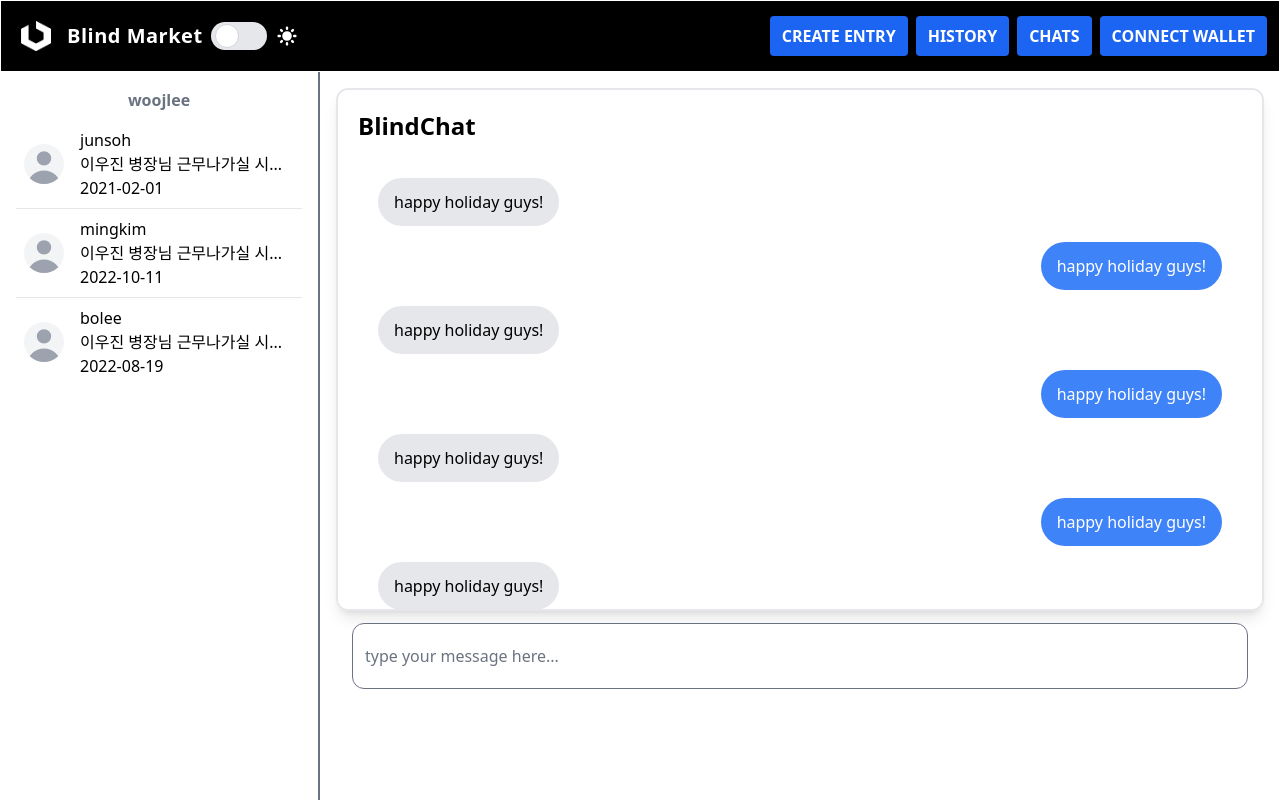
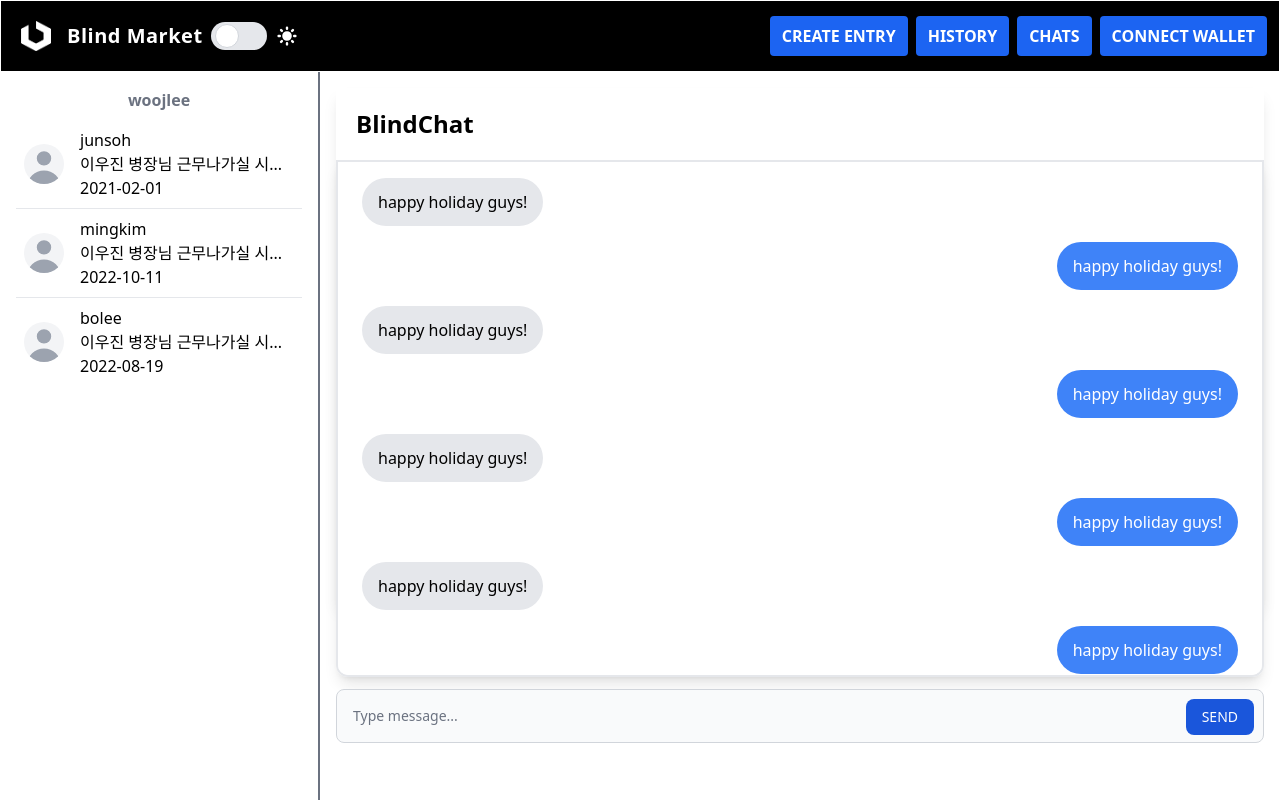
Before and after one commit to Blind-Market/blind-market-frontend, a Next.js app: page /chat in a window 1280 px wide. Shown: the top 800 px of the page. Built offline with nearby package versions, Linux system fonts and the light colour scheme.

Commit message:
Blind Market Frontend
Update Chat.tsx layout, proto type done

```diff
--- a/components/CategoryButton.tsx
+++ b/components/CategoryButton.tsx
@@ -1,4 +1,8 @@
 import React from "react";
+
+function IsEqual(prevProps: any, nextProps: any) {
+  return prevProps === nextProps;
+}
 
 const CategoryButton = React.memo(function CategoryButton({ category }: any) {
   const colorHandler = () => {
@@ -42,6 +46,6 @@ const CategoryButton = React.memo(function CategoryButton({ category }: any) {
       </button>
     </>
   );
-});
+}, IsEqual);
 
 export default CategoryButton;
--- a/components/Chatroom.tsx
+++ b/components/Chatroom.tsx
@@ -3,65 +3,74 @@ import React from "react";
 const Chatroom = React.memo(function Chatroom() {
   return (
     <>
-			<div className="block bg-white dark:bg-blind_market mx-auto my-auto shadow-lg border-2 overflow-scroll h-full rounded-xl">
-				<div className="py-5 flex justify-between items-center bg-white rounded-xl mx-auto px-5">
+      <div className=" bg-white dark:bg-blind_market mx-auto my-auto shadow-lg h-full max-w-screen-lg">
+        <div className="py-5 flex justify-between items-center bg-white mx-auto px-5">
           <div className="font-semibold text-2xl text-black">BlindChat</div>
         </div>
-				<div className=" bg-white dark:bg-blind_market mx-auto my-auto shadow-lg px-4 overflow-scroll h-full">
-					<div className="container bg-white dark:bg-blind_market w-full mx-auto my-auto p-4">
-						<div className="w-full grid grid-flow-row gap-4 overflow-scroll">
-							<div className="ml-2 py-3 px-4 bg-gray-200  rounded-br-3xl rounded-tr-3xl rounded-tl-3xl rounded-bl-3xl text-black w-fit">
+        <div className=" bg-white dark:bg-blind_market mx-auto my-auto shadow-lg h-full w-full overflow-scroll border-2 rounded-bl-xl rounded-br-xl">
+          <div className="mx-4 my-4 gap-4">
+            <div className="ml-2 py-3 px-4 bg-gray-200 rounded-br-3xl rounded-tr-3xl rounded-tl-3xl rounded-bl-3xl text-black w-fit my-4">
               happy holiday guys!
             </div>
-							<div className="mr-2 ml-auto py-3 px-4 bg-blue-500 rounded-br-3xl rounded-tr-3xl rounded-tl-3xl rounded-bl-3xl text-white w-fit">
+            <div className="mr-2 ml-auto col-end-auto py-3 px-4 bg-blue-500 rounded-br-3xl rounded-tr-3xl rounded-tl-3xl rounded-bl-3xl text-white w-fit my-4">
               happy holiday guys!
             </div>
-							<div className="ml-2 py-3 px-4 bg-gray-200 rounded-br-3xl rounded-tr-3xl rounded-tl-3xl rounded-bl-3xl text-black w-fit">
+            <div className="ml-2 py-3 px-4 bg-gray-200 rounded-br-3xl rounded-tr-3xl rounded-tl-3xl rounded-bl-3xl text-black w-fit my-4">
               happy holiday guys!
             </div>
-							<div className="mr-2 ml-auto py-3 px-4 bg-blue-500 rounded-br-3xl rounded-tr-3xl rounded-tl-3xl rounded-bl-3xl text-white w-fit">
+            <div className="mr-2 ml-auto py-3 px-4 bg-blue-500 rounded-br-3xl rounded-tr-3xl rounded-tl-3xl rounded-bl-3xl text-white w-fit my-4">
               happy holiday guys!
             </div>
-							<div className="ml-2 py-3 px-4 bg-gray-200 rounded-br-3xl rounded-tr-3xl rounded-tl-3xl rounded-bl-3xl text-black w-fit">
+            <div className="ml-2 py-3 px-4 bg-gray-200 rounded-br-3xl rounded-tr-3xl rounded-tl-3xl rounded-bl-3xl text-black w-fit my-4">
               happy holiday guys!
             </div>
-							<div className="mr-2 ml-auto py-3 px-4 bg-blue-500 rounded-br-3xl rounded-tr-3xl rounded-tl-3xl rounded-bl-3xl text-white w-fit">
+            <div className="mr-2 ml-auto py-3 px-4 bg-blue-500 rounded-br-3xl rounded-tr-3xl rounded-tl-3xl rounded-bl-3xl text-white w-fit my-4">
               happy holiday guys!
             </div>
-							<div className="ml-2 py-3 px-4 bg-gray-200 rounded-br-3xl rounded-tr-3xl rounded-tl-3xl rounded-bl-3xl text-black w-fit">
+            <div className="ml-2 py-3 px-4 bg-gray-200 rounded-br-3xl rounded-tr-3xl rounded-tl-3xl rounded-bl-3xl text-black w-fit my-4">
               happy holiday guys!
             </div>
-							<div className="mr-2 ml-auto py-3 px-4 bg-blue-500 rounded-br-3xl rounded-tr-3xl rounded-tl-3xl rounded-bl-3xl text-white w-fit">
+            <div className="mr-2 ml-auto py-3 px-4 bg-blue-500 rounded-br-3xl rounded-tr-3xl rounded-tl-3xl rounded-bl-3xl text-white w-fit my-4">
               happy holiday guys!
             </div>
-							<div className="ml-2 py-3 px-4 bg-gray-200 rounded-br-3xl rounded-tr-3xl rounded-tl-3xl rounded-bl-3xl text-black w-fit">
+            <div className="ml-2 py-3 px-4 bg-gray-200 rounded-br-3xl rounded-tr-3xl rounded-tl-3xl rounded-bl-3xl text-black w-fit my-4">
               happy holiday guys!
             </div>
-							<div className="mr-2 ml-auto py-3 px-4 bg-blue-500 rounded-br-3xl rounded-tr-3xl rounded-tl-3xl rounded-bl-3xl text-white w-fit">
+            <div className="mr-2 ml-auto py-3 px-4 bg-blue-500 rounded-br-3xl rounded-tr-3xl rounded-tl-3xl rounded-bl-3xl text-white w-fit my-4">
               happy holiday guys!
             </div>
-							<div className="ml-2 py-3 px-4 bg-gray-200 rounded-br-3xl rounded-tr-3xl rounded-tl-3xl rounded-bl-3xl text-black w-fit">
+            <div className="ml-2 py-3 px-4 bg-gray-200 rounded-br-3xl rounded-tr-3xl rounded-tl-3xl rounded-bl-3xl text-black w-fit my-4">
               happy holiday guys!
             </div>
-							<div className="mr-2 ml-auto py-3 px-4 bg-blue-500 rounded-br-3xl rounded-tr-3xl rounded-tl-3xl rounded-bl-3xl text-white w-fit">
+            <div className="mr-2 ml-auto py-3 px-4 bg-blue-500 rounded-br-3xl rounded-tr-3xl rounded-tl-3xl rounded-bl-3xl text-white w-fit my-4">
               happy holiday guys!
             </div>
-							<div className="ml-2 py-3 px-4 bg-gray-200 rounded-br-3xl rounded-tr-3xl rounded-tl-3xl rounded-bl-3xl text-black w-fit">
+            <div className="ml-2 py-3 px-4 bg-gray-200 rounded-br-3xl rounded-tr-3xl rounded-tl-3xl rounded-bl-3xl text-black w-fit my-4">
               happy holiday guys!
             </div>
-							<div className="mr-2 ml-auto py-3 px-4 bg-blue-500 rounded-br-3xl rounded-tr-3xl rounded-tl-3xl rounded-bl-3xl text-white w-fit">
+            <div className="mr-2 ml-auto py-3 px-4 bg-blue-500 rounded-br-3xl rounded-tr-3xl rounded-tl-3xl rounded-bl-3xl text-white w-fit my-4">
               happy holiday guys!
             </div>
           </div>
         </div>
+        <div className="py-3 my-auto mx-auto inline-flex w-full relative">
+          <input
+            type="search"
+            id="search"
+            className="block p-4 w-full text-sm text-gray-900 bg-gray-50 rounded-lg border border-gray-300 focus:ring-blue-500 focus:border-blue-500 dark:bg-gray-700 dark:border-gray-600 dark:placeholder-gray-400 dark:text-white dark:focus:ring-blue-500 dark:focus:border-blue-500"
+            placeholder="Type message..."
+            onKeyDown={(e: any) => {
+              if (e.keyCode == 13) console.log("Enter");
+            }}
+            required
+          />
+          <button
+            type="submit"
+            className="text-white uppercase absolute right-2.5 bottom-2.5 mb-2.5 bg-blue-700 hover:bg-blue-800 focus:ring-4 focus:outline-none focus:ring-blue-300 font-medium rounded-lg text-sm px-4 py-2 dark:bg-blue-600 dark:hover:bg-blue-700 dark:focus:ring-blue-800"
+          >
+            Send
+          </button>
         </div>
-			</div>
-			<div className="py-3 px-4 my-auto mx-auto">
-				<input
-					className="w-full bg-white dark:bg-blind_market py-5 px-3 rounded-xl"
-					type="text"
-					placeholder="type your message here..."
-				/>
       </div>
     </>
   );
--- a/components/Product.tsx
+++ b/components/Product.tsx
@@ -1,5 +1,9 @@
 import Link from "next/link";
 import React from "react";
+
+function IsEqual(prevProps: any, nextProps: any) {
+  return prevProps == nextProps ? true : false;
+}
 
 const Product = React.memo(function Product({ product }: any) {
   return (
@@ -37,6 +41,6 @@ const Product = React.memo(function Product({ product }: any) {
       </div>
     </Link>
   );
-});
+}, IsEqual);
 
 export default Product;
--- a/pages/chat.tsx
+++ b/pages/chat.tsx
@@ -121,7 +121,7 @@ const Chat = React.memo(function Chat() {
               <></>
             )}
             <div
-							className=" bg-white dark:bg-blind_market w-6 h-full justify-center align-middle items-center content-center z-40 border-r-2 border-r-slate-400 dark:border-r-black cursor-pointer"
+              className=" bg-white dark:bg-blind_market w-full h-full justify-center align-middle items-center content-center z-40 border-r-2 border-r-slate-400 dark:border-r-black cursor-pointer"
               onClick={() => setDrawerStatus(!!!drawerStatus)}
             >
               <svg
@@ -130,7 +130,7 @@ const Chat = React.memo(function Chat() {
                 viewBox="0 0 24 24"
                 strokeWidth="1.5"
                 stroke="currentColor"
-								className="w-6 h-6 mx-auto my-auto top-1/2 bottom-auto fixed cursor-pointer"
+                className="w-12 h-12 mx-auto my-auto top-1/2 bottom-auto fixed cursor-pointer"
                 onClick={() => setDrawerStatus(!!!drawerStatus)}
                 type="button"
               >
@@ -143,35 +143,8 @@ const Chat = React.memo(function Chat() {
             </div>
           </div>
           <div className="bg-white dark:bg-blind_market w-full h-full min-h-screen col-start-2 col-end-13">
-						<div className="container bg-white dark:bg-blind_market mx-auto my-auto shadow-lg border-2">
-							<div className="px-5 py-5 flex justify-between items-center bg-white border-b-2">
-								<div className="font-semibold text-2xl text-black">
-									BlindChat
-								</div>
-							</div>
-							<div className="container bg-white dark:bg-blind_market w-full h-full mx-auto my-auto p-4 min-h-full">
-								<div className="w-full h-full grid grid-flow-row gap-4">
-									<div className="ml-2 py-3 px-4 bg-white rounded-br-3xl rounded-tr-3xl rounded-tl-3xl rounded-bl-3xl text-black w-fit">
-										happy holiday guys!
-									</div>
-									<div className="mr-2 ml-auto py-3 px-4 bg-blue-500 rounded-br-3xl rounded-tr-3xl rounded-tl-3xl rounded-bl-3xl text-white w-fit">
-										happy holiday guys!
-									</div>
-									<div className="ml-2 py-3 px-4 bg-white rounded-br-3xl rounded-tr-3xl rounded-tl-3xl rounded-bl-3xl text-black w-fit">
-										happy holiday guys!
-									</div>
-									<div className="mr-2 ml-auto py-3 px-4 bg-blue-500 rounded-br-3xl rounded-tr-3xl rounded-tl-3xl rounded-bl-3xl text-white w-fit">
-										happy holiday guys!
-									</div>
-									<div className="py-5">
-										<input
-											className="w-full bg-white dark:bg-blind_market py-5 px-3 rounded-xl"
-											type="text"
-											placeholder="type your message here..."
-										/>
-									</div>
-								</div>
-							</div>
+            <div className="bg-white dark:bg-blind_market w-full h-1/2 mx-auto p-4">
+              <Chatroom />
             </div>
           </div>
         </div>
--- a/pages/index.tsx
+++ b/pages/index.tsx
@@ -41,7 +41,7 @@ const Home: NextPage = () => {
   return (
     <div className="bg-white dark:bg-blind_market flex h-full flex-col justify-center items-center">
       {account ? (
-        <Body />
+        <Body account={account} />
       ) : (
         <div className="bg-white dark:bg-blind_market w-full justify-center items-center align-middle flex-col flex">
           <h1 className="lg:text-4xl text-xl my-5 text-black dark:text-white font-bold">
```
Also changed, not shown: components/Body.tsx (+8 -5 lines), components/Layout.tsx (+8 -2 lines), components/NavButton.tsx (+6 -2 lines), components/Navbar.tsx (+11 -4 lines). Lines whose indentation alone changed are shown as unchanged.
